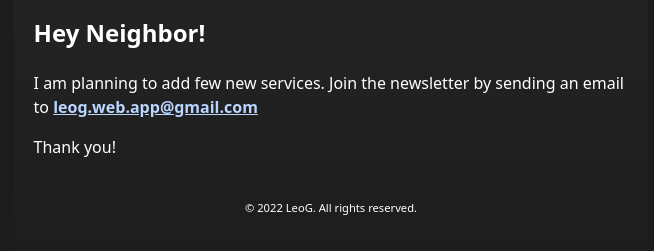
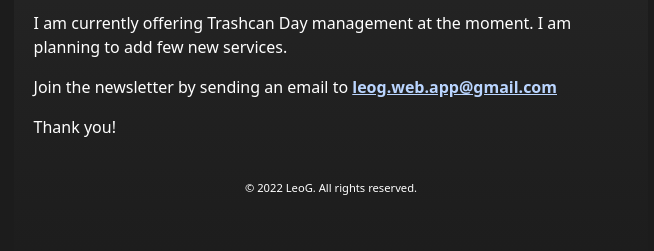
Before and after one commit to leogio449/leo-web, an Astro site: page /services in a window 1280 px wide. Shown: the part 189-440 px from the top of the page, without its empty margins (309-963 px from the left). Built offline with nearby package versions, Linux system fonts and the light colour scheme; Astro itself is replaced by a stand-in of ours.

Commit message:
improve copy services

```diff
--- a/src/pages/services.md
+++ b/src/pages/services.md
@@ -3,9 +3,8 @@ layout: "../layouts/Articles.astro"
 title: "Services"
 ---
 
-## Hey Neighbor!
+I am currently offering Trashcan Day management at the moment. I am planning to add few new services.
 
-I am planning to add few new services.
 Join the newsletter by sending an email to <a href="mailto: leog.web.app@gmail.com">leog.web.app@gmail.com</a>
 
 Thank you!
```
